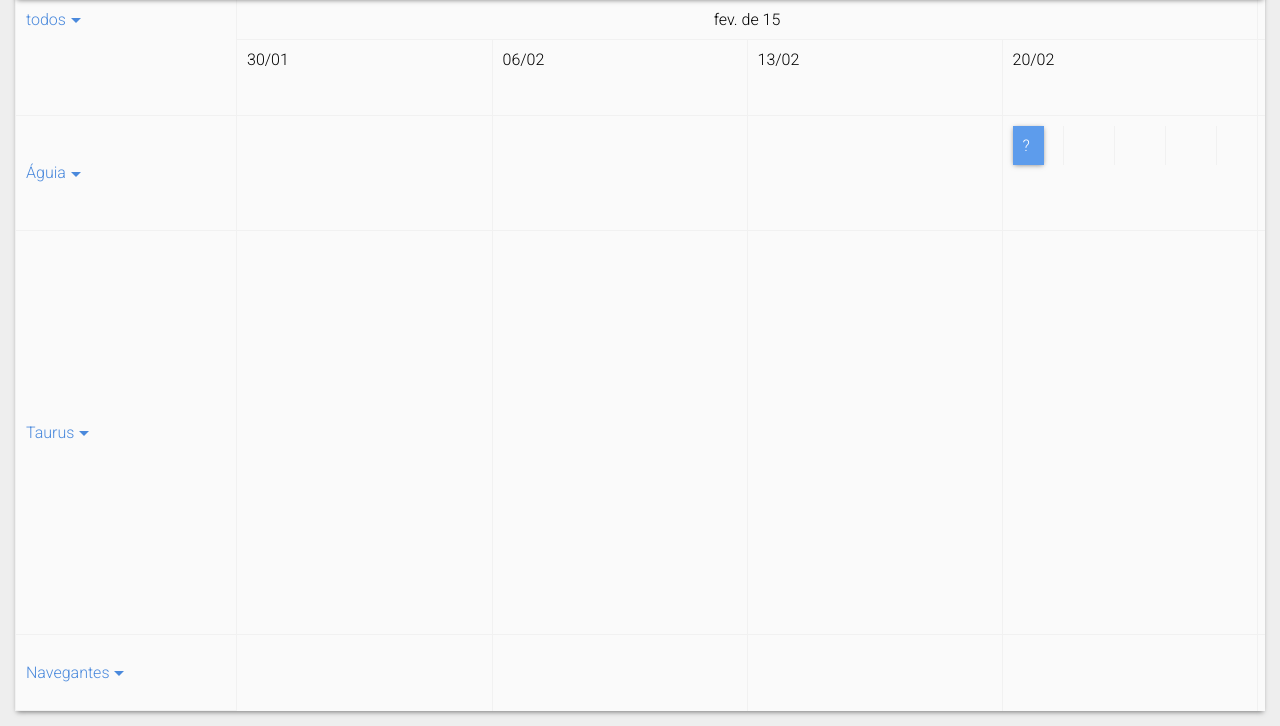
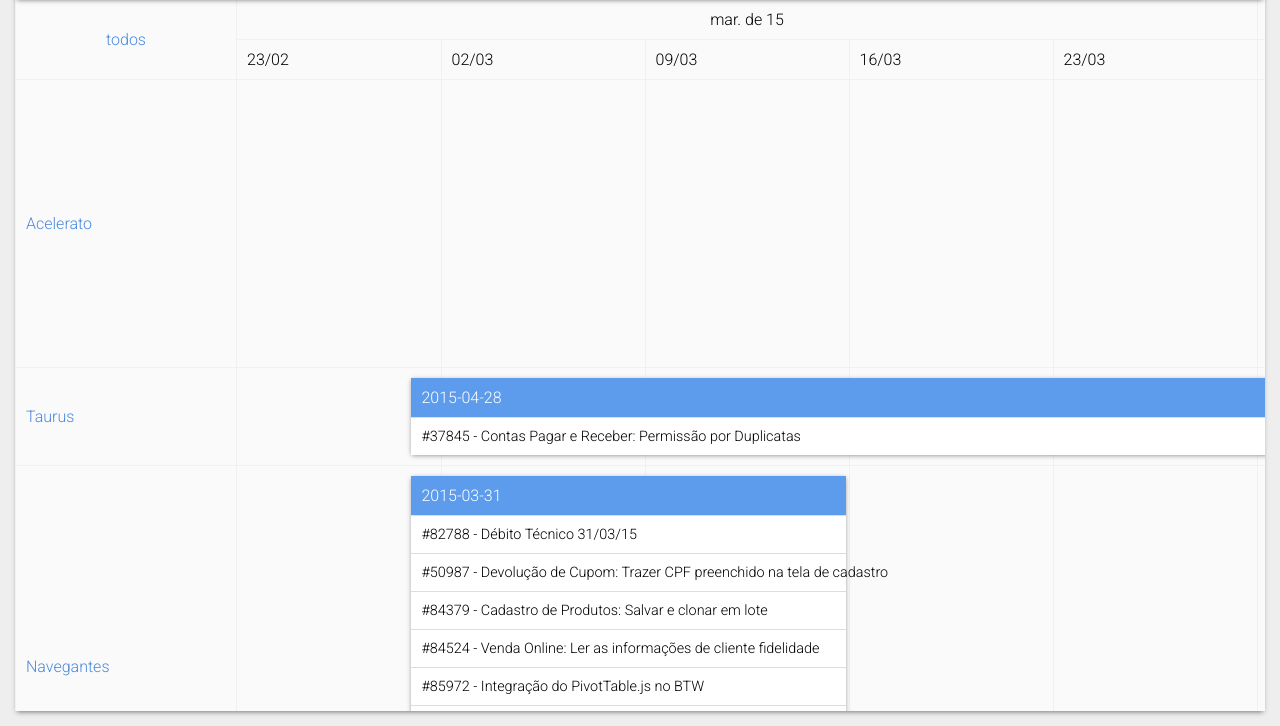
Before and after one commit to 2947721120/MaterialCalendar, a website: page index.html in a window 1280 px wide. Shown: the part 74-800 px from the top of the page. Drawn offline with Linux system fonts and the light colour scheme.

Commit message:
refactoring add events / calc width from events / removing link from group title

```diff
--- a/content/js/material-calendar.js
+++ b/content/js/material-calendar.js
@@ -14,11 +14,8 @@
 			language: "pt-BR",
 			className: "full",
 			weekStart: "Monday",
-			range: {
-				start: new Date("2015", "03", "03"),
-				end: new Date("2015", "10", "03")
-			},
-			container: "body"
+			container: "body",
+			eventDateFormat: "dd/MM/yyyy"
 		};
 
 		// personal options
@@ -27,6 +24,10 @@
 		} else {
 			this.options = defaults;
 		}
+
+		// update range with date format options
+		this.options.range = updateRange(this.options.range);
+		this.options.eventDateFormat = this.options.eventDateFormat.toLowerCase();
 
 		this.createCalendar();
 
@@ -51,22 +52,22 @@
 
 	// build
 	function build() {
-		var cog = this.options,
+		var opt = this.options,
 				msg = this.messages,
-				hasGroups = cog.groups !== undefined,
+				hasGroups = opt.groups !== undefined,
 				header, header_title, body, table, thead, tbody, tr, tr_child, link, icon,
-				tbody_month = [], week_table, month_child, week_child, day_child, months, month, weeks, week,
+				tbody_month = [], week_list = [], week_table, day_table, month_child, week_child, day_child, months, month, weeks, week,
 				rows, temporary, helper, count;
 
     // calendar container
     this.calendar = document.createElement("section");
-  	this.calendar.className = "calendar-container " + cog.className;
+  	this.calendar.className = "calendar-container " + opt.className;
 
   	// calendar header
   	header = document.createElement("header");
   	header.className = "calendar-header";
   	header_title = document.createElement("h2");
-  	header_title.insertAdjacentHTML("beforeend", getTitle(cog.range, cog.language));
+  	header_title.insertAdjacentHTML("beforeend", getTitle(opt.range, opt.language));
   	header.appendChild(header_title);
   	this.calendar.appendChild(header);
 
@@ -102,7 +103,8 @@
 
 		// get months from options range and create the header
 		// with the months and weeks
-		months = getMonths(cog.range.start, cog.range.end, cog.language);
+		months = getMonths(opt.range.start, opt.range.end, opt.language);
+
 		for (month in months.formated) {
 			// creates a th child for each month
 			tr_child = document.createElement("th");
@@ -131,7 +133,7 @@
 			helper = months.normal[month].split("/");
 
 			// get all weeks
-			weeks = getWeeks(helper[0], helper[1], cog.language, cog.weekStart);
+			weeks = getWeeks(helper[0], helper[1], opt.language, opt.eventDateFormat, opt.weekStart, week_list);
 
 			month_child = document.createElement("td");
 			month_child.className = "month";
@@ -152,17 +154,25 @@
 
 				// create an td child for each week
 				week_child = document.createElement("td");
+				week_child.className = "week";
 				week_child.setAttribute("data-week", weeks[week]);
+
+				// create a table for days
+				day_table = document.createElement("table");
+				day_table.className = "days";
+				helper = document.createElement("tbody");
+				day_table.appendChild(helper);
 
 				helper = weeks[week].split("/");
 
 				for (count = 0; count < 7; count++) {
 					day_child = document.createElement("td");
 					day_child.className = "day";
-					day_child.setAttribute("data-day", convertDate(new Date(2015, (Number(helper[1]) - 1), (Number(helper[0]) + count)), cog.language));
-					week_child.appendChild(day_child);
+					day_child.setAttribute("data-day", convertDate(new Date(2015, (Number(helper[1]) - 1), (Number(helper[0]) + count)), opt.language));
+					day_table.querySelector("tbody").appendChild(day_child);
 				}
 
+				week_child.appendChild(day_table);
 				month_child.querySelector("tr").appendChild(week_child);
 			}
 
@@ -171,15 +181,15 @@
 		}
 
 		// append a row for each group in options or just one for the main content
-		rows = hasGroups ? cog.groups.length : 1;
+		rows = hasGroups ? opt.groups.length : 1;
 		for (var i = 0; i < rows; i++) {
 			tr = document.createElement("tr");
 			tbody.appendChild(tr);
 
 			// if has group append a th child with the group title
 			if (hasGroups) {
-				getGroupTitle(tr_child, link, icon, tr, cog.groups[i]);
-				tr.setAttribute("data-group", removeSpecialChars(cog.groups[i]));
+				getGroupTitle(tr_child, link, icon, tr, opt.groups[i]);
+				tr.setAttribute("data-group", removeSpecialChars(opt.groups[i]));
 			}
 
 			for (count = 0; count < tbody_month.length; count++) {
@@ -196,25 +206,31 @@
 		this.calendar.appendChild(body);
 
   	// append doc to container set in configuration
-  	document.querySelector(cog.container).appendChild(this.calendar);
+  	document.querySelector(opt.container).appendChild(this.calendar);
 	}
 
 	// add events
 	function markEvents() {
-		var cog = this.options,
-				events = cog.events,
+		var opt = this.options,
+				events = opt.events,
 				actual_element, event_container, event_child, subevent_container, subevent_child, start;
 
+		events = convertEventsDate(events, opt.eventDateFormat);
+
 		for (var e in events) {
-			start = convertDate(events[e].start, cog.language);
-			events[e].end = convertDate(events[e].end, cog.language);
+			start = convertDate(events[e].start, opt.language);
+
+			if (events[e].end > opt.range.end) throw new Error("The event's end date can't be greater than the calendar range end");
+			if (events[e].start < opt.range.start) throw new Error("The event's start date can't be shorter than the calendar range start");
+
+			events[e].end = convertDate(events[e].end, opt.language);
 
 			actual_element = document.querySelector('[data-group="' + removeSpecialChars(events[e].group) + '"]').querySelector('[data-day="' + start + '"]');
 
 			// creates the event container
 			event_container = document.createElement("section");
 			event_container.className = "event cards-list grouped";
-			event_container.style.width = calcWidth(start, events[e].end, events[e].start, cog.language);
+			event_container.style.width = calcWidth(start, events[e].end, events[e].start, opt.language, opt.eventDateFormat);
 
 			// creates the event title
 			event_child = document.createElement("h3");
@@ -246,25 +262,24 @@
 					}
 
 					event_container.appendChild(subevent_container);
+
+					// todo: add modal
 				}
 			}
-
-		// 																					{{#each tickets}}
-		// 																							<article class="card">
-		// 																									<div class="body">
-		// 																											<h5 class="title"><a href="#">#{{codigo}} - {{descricao}}</a></h5>
-		// 																									</div>
-		// 																							</article>
-		// 																					{{/each}}
-		// 																					<a href="#modal-event" data-toggle="modal" class="actions text-center">Saiba mais</a>
-		// 																					<div class="progress">
-		// 																							<div class="progress-bar progress-bar-info progress-bar-striped" role="progressbar" aria-valuenow="{{progresso}}" aria-valuemin="0" aria-valuemax="100" style="width: {{progresso}}%;"></div>
-		// 																					</div>
-		// 																			</section>
 		}
 	}
 
 	// private functions
+	function updateRange(range) {
+		var start = range.start.split("/"),
+				end = range.end.split("/");
+
+		range.start = new Date(start[1], --start[0], 1);
+		range.end = new Date(end[1], end[0], 0);
+
+		return range;
+	}
+
 	function getConfiguration(source, properties) {
 		for (var prop in properties) {
 			if (properties.hasOwnProperty(prop)) {
@@ -329,18 +344,15 @@
 		var months = { formated: [], normal: [] },
 			formated_month = convertDate(start_date, language, "MMM/yy"),
 			formated_end = convertDate(end_date, language, "MMM/yy"),
-			actual_month = start_date;
+			actual_month = new Date(start_date);
 
-		months.formated.push(formated_month);
-		months.normal.push(convertDate(actual_month, language, "MM/yyyy"));
+		do {
+			months.formated.push(formated_month);
+			months.normal.push(convertDate(actual_month, language, "MM/yyyy"));
 
-		while (formated_month !== formated_end) {
 			actual_month = new Date(actual_month.setMonth(actual_month.getMonth() + 1));
 			formated_month = convertDate(actual_month, language, "MMM/yy");
-
-			months.formated.push(formated_month);
-			months.normal.push(convertDate(actual_month, language, "MM/yyyy"));
-		}
+		} while (actual_month <= end_date);
 
 		return months;
 	}
@@ -358,7 +370,7 @@
 		tr.appendChild(tr_child);
 	}
 
-	function getWeeks(month, year, language, weekStart) {
+	function getWeeks(month, year, language, format, weekStart, week_list) {
 		var weeks = [],
 				first_day = new Date(year, --month, 1),
 				last_day = new Date(year, ++month, 0),
@@ -370,46 +382,62 @@
 				actual_month = 0;
 
 		switch (weekStart) {
-			case "Sunday": 		down = 0; break;
-			case "Monday": 		down = 1; break;
-			case "Tuesday": 	down = 2; break;
+			case "Sunday"		: 	down = 0; break;
+			case "Monday"		: 	down = 1; break;
+			case "Tuesday"	: 	down = 2; break;
 			case "Wednesday": 	down = 3; break;
-			case "Thursday": 	down = 4; break;
-			case "Friday": 		down = 5; break;
-			case "Saturday": 	down = 6; break;
+			case "Thursday"	: 	down = 4; break;
+			case "Friday"		: 	down = 5; break;
+			case "Saturday"	: 	down = 6; break;
 		}
 
     date.setHours(-24 * (day - down));
 		for (var i = 0; i < total_weeks; i++) {
 
+			// if day already appears on the calendar, get next day of week (sunday, monday ..)
+			while (week_list.indexOf(convertDate(date, language, "dd/MM")) >= 0) {
+      	date.setDate(date.getDate() + 7);
+			}
+
 			if (weeks.length > 1) {
 				last_month = weeks[weeks.length - 1].split("/")[1];
 				actual_month = date.getMonth() + 1;
+
 				if (last_month < actual_month) break;
 			}
 
       weeks.push(convertDate(date, language, "dd/MM"));
+			week_list.push(convertDate(date, language, "dd/MM"));
       date.setDate(date.getDate() + 7);
 		}
 
     return weeks;
 	}
 
-	function calcWidth(start_date, end_date, real_date, language) {
-			var width = 0,
-					padding = 20,
-					parent = document.querySelector("[data-day='" + start_date + "']");
+	// Function that calc and return the width from the event
+	// params: {
+	//	start_date: the start date from the event,
+	// 	end_date: 	the end date from the event,
+	//  language: 	the default language from the calendar,
+	//	format: 		the event date format
+	// }
+	function calcWidth(start_date, end_date, real_date, language, format) {
+			var width = 0, // initial width
+					parent = document.querySelector("[data-day='" + start_date + "']"); // td.day that has the start date
 
-		  while (start_date < end_date) {
+			// while the start_date it's not equal to the end_date
+			// increases one day and update the start_date
+		  while (convertStringToDate(start_date, format) <= convertStringToDate(end_date, format)) {
 				width += parent.offsetWidth;
 				start_date = real_date.setHours(24);
 				start_date = convertDate(real_date, language);
 				start = document.querySelector("[data-day='" + start_date + "']");
 		  }
 
-			return width - padding + "px";
+			return width + "px";
 		}
 
+	// Function to remove all special characters from any string received as param
 	function removeSpecialChars(string) {
 		string = string.replace(/[ÀÁÂÃÄÅ]/, "A")
 									 .replace(/[àáâãäå]/, "a")
@@ -426,4 +454,36 @@
 
 		return string.replace(/[^a-z0-9]/gi,'').toLowerCase();
 	}
+
+	// Function that convert string to date
+	// params: {
+	//	date: 	the date that will be converted,
+	//	format: the event date format, avaliable formats: "dd/mm/yyyy" and "mm/dd/yyyy"
+	// }
+	function convertStringToDate(date, format) {
+		var split_date = date.split("/");
+		if (format === "dd/mm/yyyy") {
+			date = new Date(split_date[2], --split_date[1], split_date[0]);
+		} else if (format === "mm/dd/yyyy") {
+			date = new Date(split_date[2], --split_date[0], split_date[1]);
+		} else {
+			throw new Error("Not implemented format");
+		}
+
+		return date;
+	}
+
+	// Function to convert all dates from events array to Date using convertStringToDate
+	// params: {
+	//	events: the events array that will be converted,
+	//	format: the event date format, avaliable formats: "dd/mm/yyyy" and "mm/dd/yyyy"
+	// }
+	function convertEventsDate(events, format) {
+		for (var e in events) {
+			events[e].start = convertStringToDate(events[e].start, format);
+			events[e].end = convertStringToDate(events[e].end, format);
+		}
+
+		return events;
+	}
 })();
--- a/content/sass/_tables.scss
+++ b/content/sass/_tables.scss
@@ -59,10 +59,12 @@
       text-align: right;
       color: $calendar-table-color;
     }
+    .week {
+      padding: 10px 0;
+    }
     .day {
       padding: 0;
-      min-width: 50px;
-      width: 50px;
+      border: 0;
     }
   }
   tbody {
@@ -75,6 +77,8 @@
     }
   }
   .days {
+    table-layout: fixed;
+    width: 100%;
     height: 100%;
   }
   th {
--- a/content/sass/_typography.scss
+++ b/content/sass/_typography.scss
@@ -24,7 +24,10 @@ a {
 
 .calendar-link {
   color: #4A89DC;
-  cursor: pointer;
+  cursor: text;
+  i {
+    display: none;
+  }
 }
 
 .calendar-caret-down {
@@ -36,3 +39,12 @@ a {
   vertical-align: middle;
   margin-left: 5px;
 }
+
+.toggle-all {
+  thead .team & {
+    text-align: center;
+    display: block;
+    margin-bottom: -30px;
+    margin-top: 10px;
+  }
+}
--- a/index.html
+++ b/index.html
@@ -9,44 +9,100 @@
 		<script type="text/javascript" src="content/js/material-calendar.js"></script>
 		<script>
 		new MaterialCalendar({
-			weekStart: "Friday",
 			groups: [
-				"Águia",
+				"Acelerato",
 				"Taurus",
 				"Navegantes"
 			],
 			range: {
-				start: new Date(2015, 01, 15),
-				end: new Date(2015, 04, 15)
+				start: "03/2015",
+				end: "05/2015"
 			},
 			events: [
 				{
-					resume: "?",
-					title: "What about a huge Text",
-					start: new Date(2015, 01, 20),
-					end: new Date(2015, 01, 21),
-					group: "Águia"
+					title: "2015-03-31",
+					start: "01/03/2015",
+					end: "15/03/2015",
+					group: "Navegantes",
+					subevents: [
+						{
+							description: "#82788 - Débito Técnico 31/03/15",
+							link: "www.google.com.br"
+						},
+						{
+							description: "#50987 - Devolução de Cupom: Trazer CPF preenchido na tela de cadastro",
+							link: "www.google.com.br"
+						},
+						{
+							description: "#84379 - Cadastro de Produtos: Salvar e clonar em lote",
+							link: "www.google.com.br"
+						},
+						{
+							description: "#84524 - Venda Online: Ler as informações de cliente fidelidade",
+							link: "www.google.com.br"
+						},
+						{
+							description: "#85972 - Integração do PivotTable.js no BTW",
+							link: "www.google.com.br"
+						},
+						{
+							description: "#86517 - Inclusão de percentual de compra de kit e cestas no cadastro de produto",
+							link: "www.google.com.br"
+						},
+						{
+							description: "#86554 - Central de Relatório de Produto - Link para pedidos pendentes",
+							link: "www.google.com.br"
+						},
+						{
+							description: "#86486 - Inventário de Cesta básica",
+							link: "www.google.com.br"
+						},
+						{
+							description: "#86826 - Melhorias no cadastro de produto rural novos campos",
+							link: "www.google.com.br"
+						}
+					]
 				},
 				{
-					title: "#1234 - Quadro de Roadmap",
-					start: new Date(2015, 02, 20),
-					end: new Date(2015, 02, 30),
+					title: "2015-03-31",
+					start: "31/03/2015",
+					end: "06/04/2015",
+					group: "Acelerato",
+					subevents: [
+						{
+							description: "#4514 - Diminuir DOM da listagem de tickets",
+							link: "www.google.com.br"
+						},
+						{
+							description: "#4026 - Quadro de Roadmap",
+							link: "www.google.com.br"
+						},
+						{
+							description: "#3914 - Remover permissões de equipes do back-end",
+							link: "www.google.com.br"
+						},
+						{
+							description: "#4447 - Exibir mensagem de alerta em todos os tenants",
+							link: "www.google.com.br"
+						},
+						{
+							description: "#4288 - Substituir Tinymce por Redactor",
+							link: "www.google.com.br"
+						},
+						{
+							description: "#4541 - Exibir responsável na listagem de demandas",
+							link: "www.google.com.br"
+						}
+					]
+				},
+				{
+					title: "2015-04-28",
+					start: "01/03/2015",
+					end: "30/03/2015",
 					group: "Taurus",
 					subevents: [
 						{
-							description: "Criar o html",
-							link: "www.google.com.br"
-						},
-						{
-							description: "Criar o js",
-							link: "www.google.com.br"
-						},
-						{
-							description: "Criar o css",
-							link: "www.google.com.br"
-						},
-						{
-							description: "Juntar as três partes",
+							description: "#37845 - Contas Pagar e Receber: Permissão por Duplicatas",
 							link: "www.google.com.br"
 						}
 					]
```
Also changed, not shown: content/sass/_event.scss (+5 -5 lines), content/css/material-calendar.css.
